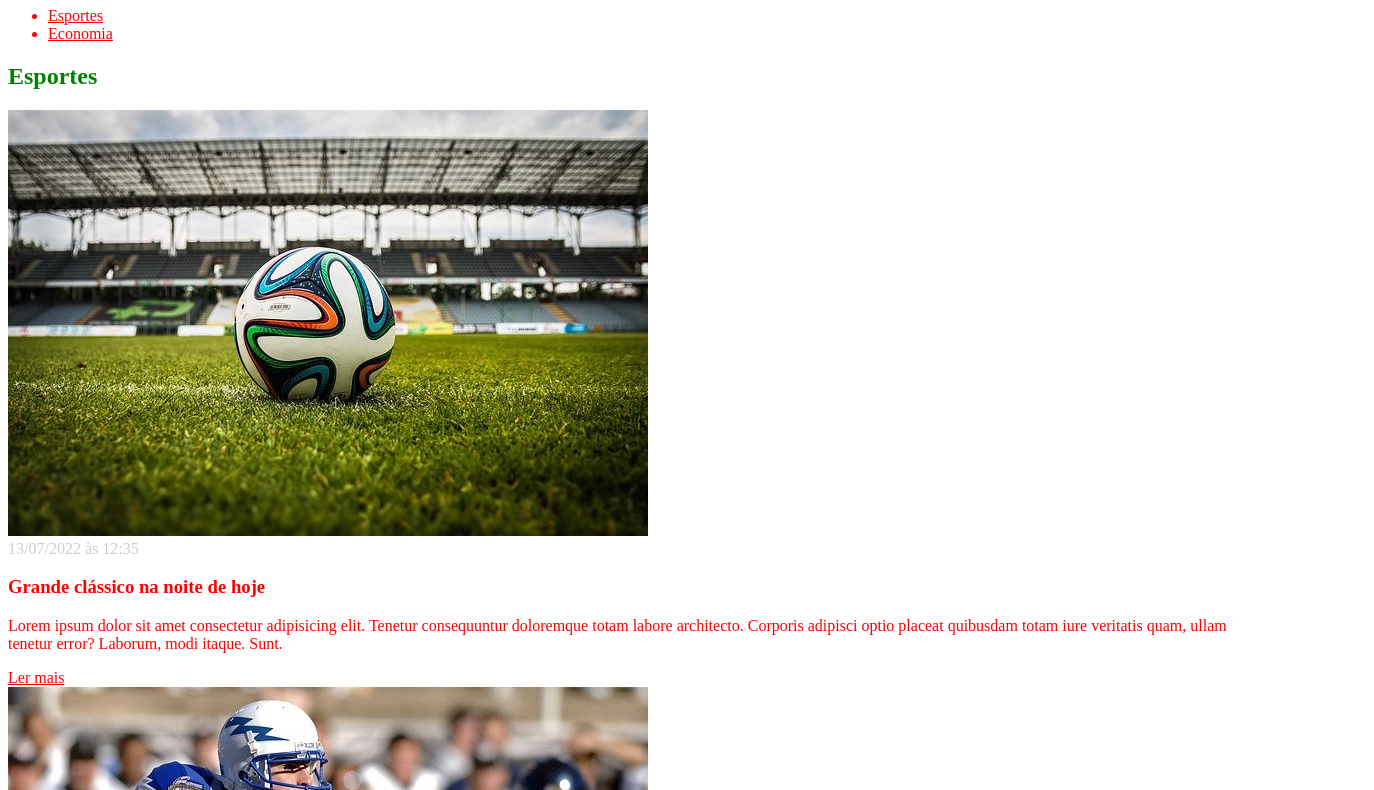
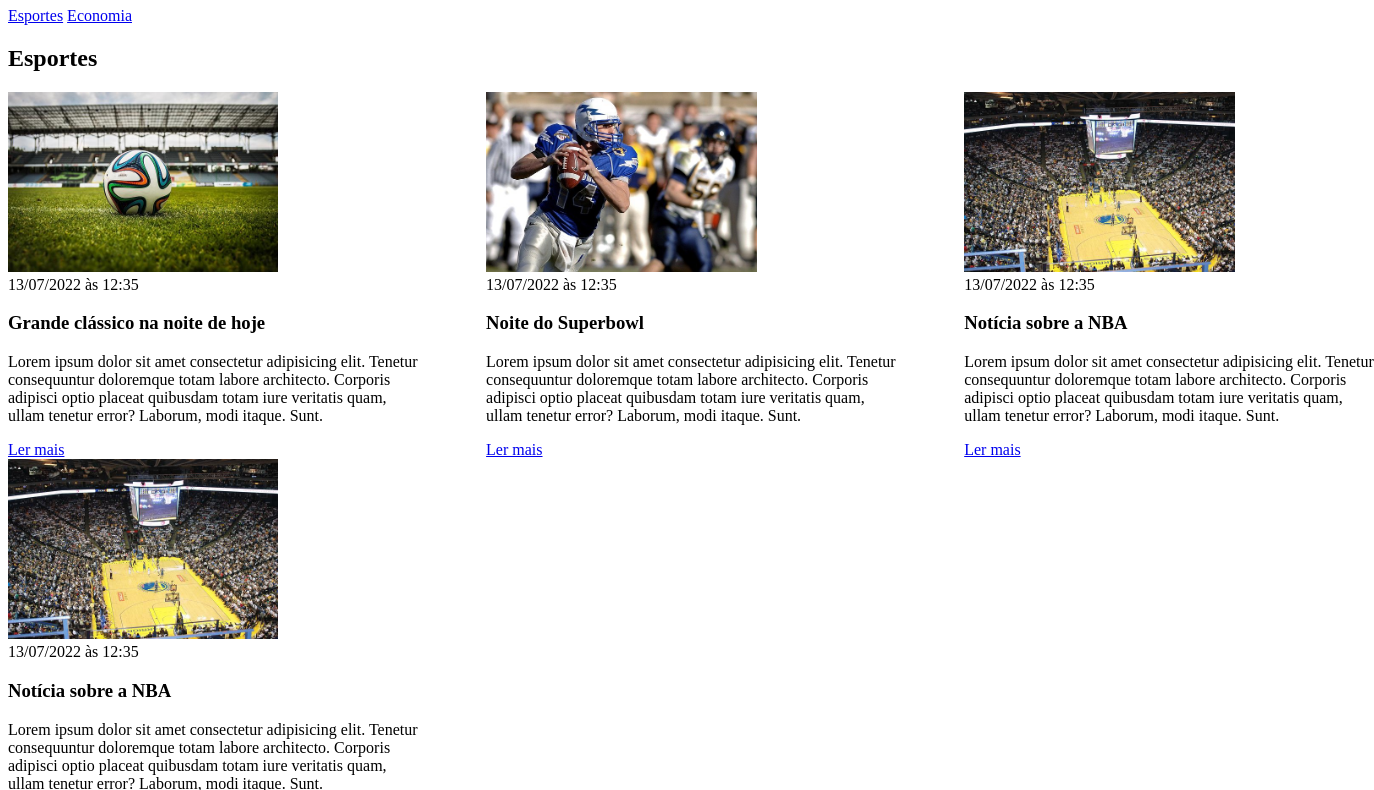
Before and after one commit to gaviollidev/CSS_Aula2, a plain HTML site: page index.html in a window 1280 px wide. Shown: the part 73-863 px from the top of the page, 1374 px wide, since content can reach past the window. Drawn offline with Linux system fonts and the light colour scheme.

Commit message:
definindo o display
implementando uso de articles, divs e containers

```diff
--- a/index.html
+++ b/index.html
@@ -9,6 +9,7 @@
 </head>
 <body>
     <header>
+        <div class="container">
             <h1>Meu portal de notícias</h1>
             <nav>
                 <ul>
@@ -20,9 +21,12 @@
                     </li>
                 </ul>
             </nav>
+        </div>
         </header>
         <section id="sports">
+            <div class="container">
                 <h2>Esportes</h2>
+                <div class="articles">
                     <article>
                         <img src="./imagens/futebol.jpg" alt="Bola de futebol no gramado" />
                         <header>
@@ -67,9 +71,14 @@
                         </p>
                         <a href="#" title="Leia a notícia completa">Ler mais</a>
                     </article>
+                </div>
+            </div>
     </section>
+
     <section id="economy">
+        <div class="container">
                 <h2>Economia</h2>
+            <div class="articles">
                 <article>
                     <img src="./imagens/dolares.jpg" alt="Muitos dólares" />
                     <header>
@@ -103,6 +112,8 @@
                     </p>
                     <a href="#" title="Leia a notícia completa">Ler mais</a>
                 </article>
+            </div>
+        </div>
     </section>
 </body>
 </html>
--- a/main.css
+++ b/main.css
@@ -1,18 +1,28 @@
-h1 {
-    color: green;
-}
-h2 {
-    color: green;
+* {
+    box-sizing: border-box; /*usando o (*) toda a informação vai receber a cor indicada, exceto os elementos que não receberam estilização específica*/
+    margin: 1;
+    padding: 0;
 }
 
-#economy h2 {   /*estilizado a partir de uma id*/
-    color: goldenrod;
+header li {
+    display: inline;
 }
 
-.creation-date {    /*estilizado a partir de uma class*/
-    color: #ccc;
+.container {
+    width: 1366px;
+    margin: 0 auto;
 }
 
-* {
-    color: red; /*usando o (*) toda a informação vai receber a cor indicada, exceto os elementos que não receberam estilização específica*/
+.articles {
+    display: flex;
+    flex-wrap: wrap;
+    justify-content: space-between;
 }
+
+.articles article img {
+    height: 180px;
+}
+
+.articles article {
+    width: 30%;
+}
```
Lines whose indentation alone changed are shown as unchanged.
